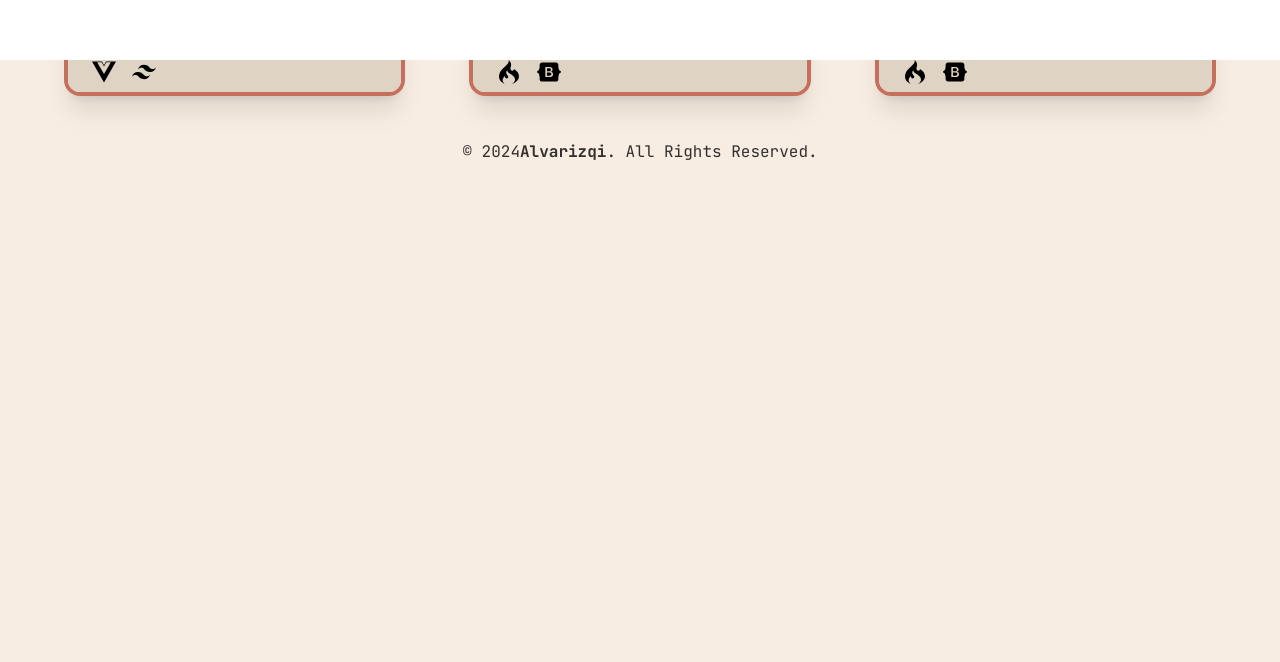
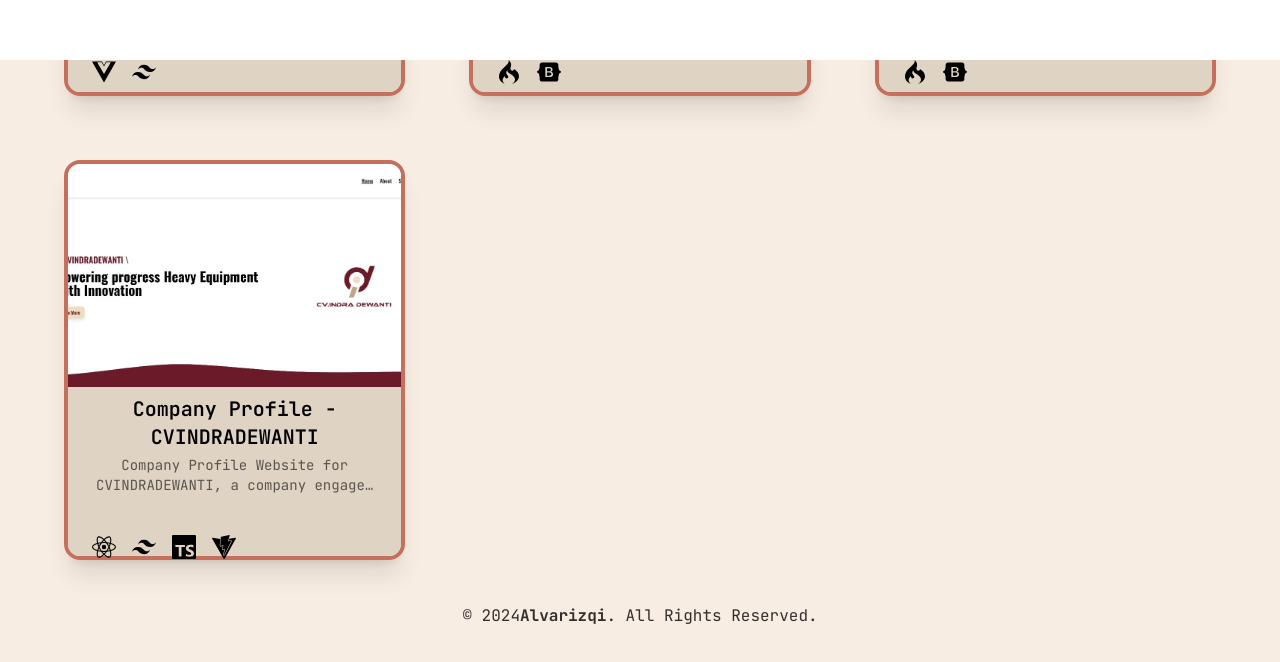
Before and after one commit to Alvarizqi09/porto, a Next.js app: page /projects in a window 1280 px wide. Shown: the part 1540-2202 px from the top of the page. Before the commit the page ends 1748 px from the top, so only its background shows below. Built offline with nearby package versions, Linux system fonts and the light colour scheme.

Commit message:
update project

```diff
--- /dev/null
+++ b/app/detail/Cvindradewanti/page.jsx
@@ -0,0 +1,15 @@
+import React from "react";
+
+const CvindraDetail = () => {
+  return (
+    <div className="container mx-auto py-10">
+      <h1 className="text-4xl font-bold text-center mb-6">CVINDRADEWANTI</h1>
+      <p className="text-lg text-center">
+        Detail information about CVINDRADEWANTI.
+      </p>
+      {/* Tambahkan detail lainnya di sini */}
+    </div>
+  );
+};
+
+export default CvindraDetail;
--- a/app/projects/page.jsx
+++ b/app/projects/page.jsx
@@ -10,7 +10,9 @@ import {
   SiCodeigniter,
   SiFigma,
   SiNextdotjs,
+  SiReact,
   SiTailwindcss,
+  SiTypescript,
   SiVite,
   SiVuedotjs,
 } from "react-icons/si";
@@ -44,7 +46,7 @@ const Project = [
     ],
   },
   {
-    id: "3",
+    id: "10",
     image: "/assets/Alterra.jpg",
     title: "Alterra Submission",
     tag: ["All", "Web"],
@@ -132,6 +134,21 @@ const Project = [
       <SiBootstrap key={"Tailwind"} className="w-6 h-6" />,
     ],
   },
+  {
+    id: "3",
+    image: "/assets/indra.jpg",
+    title: "Company Profile - CVINDRADEWANTI",
+    tag: ["All", "Web"],
+    desc: "Company Profile Website for CVINDRADEWANTI, a company engaged in the field of construction services. This website was created with ReactJS and TailwindCSS then deployed with Vercel",
+    preview: "https://cvindradewanti.com",
+    demo: "detail/Cvindradewanti",
+    icon: [
+      <SiReact key={"ReactJS"} className="w-6 h-6" />,
+      <SiTailwindcss key={"Tailwind"} className="w-6 h-6" />,
+      <SiTypescript key={"Typescript"} className="w-6 h-6" />,
+      <SiVite key={"Vite"} className="w-6 h-6" />,
+    ],
+  },
 ];
 
 const Projects = () => {
```
Also changed, not shown: public/assets/indra.jpg (added).
